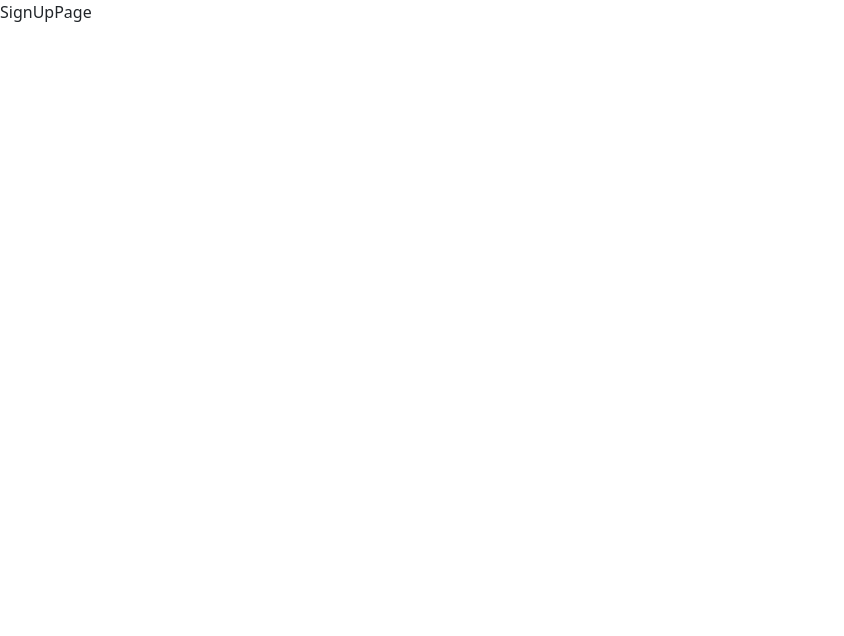
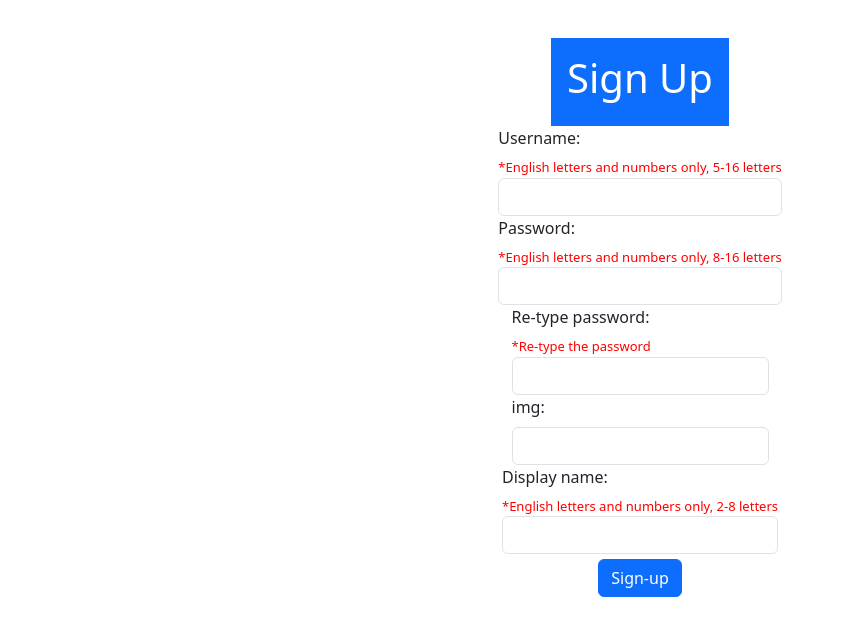
Before and after one commit to AsifMadar/Foobar-BIU-web, a React (Create React App) app: page /signup in a window 1280 px wide. Shown: the top 636 px of the page, without its empty margins (0-844 px from the left). Built offline with nearby package versions, Linux system fonts and the light colour scheme.

Commit message:
backup of styling

```diff
--- a/src/SignIn/SignInPage.js
+++ b/src/SignIn/SignInPage.js
@@ -2,6 +2,7 @@ import React, { useState } from 'react'
 import { useNavigate } from 'react-router-dom'
 import TextField from '../TextField/TextField.js'
 import 'bootstrap/dist/css/bootstrap.min.css'
+import AdvancedTextField from '../TextField/AdvancedTextField.js'
 
 function SignInPage() {
     const [username, setUsername] = useState('')
@@ -29,13 +30,15 @@ function SignInPage() {
                 height: '80vh',
             }}>
             <h2>Sign in</h2>
-            <TextField
+            <AdvancedTextField
                 label="Username"
                 onInputChange={inputValue => setUsername(inputValue)}
+                textFieldId={'loginUsername'}
             />
-            <TextField
+            <AdvancedTextField
                 label="Password"
                 onInputChange={inputValue => setPassword(inputValue)}
+                textFieldId={'loginPassword'}
             />
             <div style={{ margin: '5px 0' }}>
                 <button className="btn btn-primary" onClick={handleSignInClick}>
--- a/src/SignUpPage/SignUpPage.js
+++ b/src/SignUpPage/SignUpPage.js
@@ -1,4 +1,103 @@
+import React, { useState } from 'react'
+import { useNavigate } from 'react-router-dom'
+import 'bootstrap/dist/css/bootstrap.min.css'
+import AdvancedTextField from '../TextField/AdvancedTextField.js'
+
 function SignUpPage() {
-    return <div>SignUpPage</div>
+    const [username, setUsername] = useState('')
+    const [password, setPassword] = useState('')
+    const [rePassword, setRePassword] = useState('')
+    const [img, setImg] = useState('')
+    const [displayName, setDisplayName] = useState('')
+
+    const navigate = useNavigate()
+
+    const handleSignUpClick = () => {
+        // Use the navigate function to navigate to the "/signup" route
+        navigate('/signup')
+    }
+
+    const isUsernameValid = username => {
+        return checkLen(username, 5, 16) && isOnlyLettersAndNumbers(username)
+    }
+    const isPasswordValid = password => {
+        return checkLen(password, 8, 16) && isOnlyLettersAndNumbers(password)
+    }
+    const isRePasswordValid = rePassword => {
+        return rePassword === password
+    }
+    const isDisplayNameValid = displayName => {
+        return (
+            checkLen(displayName, 2, 8) && isOnlyLettersAndNumbers(displayName)
+        )
+    }
+    const checkLen = (item, min, max) => {
+        return item.length >= min && item.length <= max
+    }
+    const isOnlyLettersAndNumbers = item => {
+        return /^[a-zA-Z0-9]+$/.test(item)
+    }
+    return (
+        <div
+            style={{
+                display: 'flex',
+                flexDirection: 'column',
+                alignItems: 'center',
+                justifyContent: 'center',
+                height: '80vh',
+            }}>
+            <header className="bg-primary text-white p-3">
+                <h1>Sign Up</h1>
+            </header>
+            <AdvancedTextField
+                label="Username"
+                onInputChange={userNameValue => setUsername(userNameValue)}
+                textFieldId={'signUpUsername'}
+                funcValid={isUsernameValid}
+                inValidationErrorMessage={'Invalid Username'}
+                instruction={'English letters and numbers only, 5-16 letters'}
+                isMasked={false}
+            />
+            <AdvancedTextField
+                label="Password"
+                onInputChange={passwordValue => setPassword(passwordValue)}
+                textFieldId={'signUpPassword'}
+                funcValid={isPasswordValid}
+                inValidationErrorMessage={'Invalid Password'}
+                instruction={'English letters and numbers only, 8-16 letters'}
+                isMasked={true}
+            />
+            <AdvancedTextField
+                label="Re-type password"
+                onInputChange={reTypePassword => setRePassword(reTypePassword)}
+                textFieldId={'signUpReTypePassword'}
+                funcValid={isRePasswordValid}
+                inValidationErrorMessage={'Invalid Password'}
+                instruction={'Re-type the password'}
+                isMasked={true}
+            />
+            <AdvancedTextField
+                label="img"
+                onInputChange={imgValue => setImg(imgValue)}
+                textFieldId={'signUpImg'}
+            />
+            <AdvancedTextField
+                label="Display name"
+                onInputChange={displayNameValue =>
+                    setDisplayName(displayNameValue)
+                }
+                textFieldId={'signUpDisplayName'}
+                funcValid={isDisplayNameValid}
+                inValidationErrorMessage={'Invalid Display name'}
+                instruction={'English letters and numbers only, 2-8 letters'}
+            />
+            <div style={{ margin: '5px 0' }}>
+                <button className="btn btn-primary" onClick={handleSignUpClick}>
+                    Sign-up
+                </button>
+            </div>
+        </div>
+    )
 }
+
 export default SignUpPage
--- /dev/null
+++ b/src/TextField/AdvancedTextField.js
@@ -0,0 +1,82 @@
+import React, { useState } from 'react'
+import PropTypes from 'prop-types'
+
+function AdvancedTextField({
+    label, //The name of the textfield
+    onInputChange, //The argument which returns the text the user typed
+    textFieldId, // The textField id
+    funcValid, //a function to check if valid
+    valid, //The boolean to know if the text is valid
+    inValidationErrorMessage, //which message to show if invalid input
+    instruction, // instruction to the given textfield showed to user
+    isMasked, //a boolean which use asterisk if true
+}) {
+    const [inputValue, setInputValue] = useState('')
+
+    const handleInputChange = event => {
+        const newValue = event.target.value
+        setInputValue(newValue)
+
+        if (typeof onInputChange === 'function') {
+            onInputChange(newValue)
+        }
+
+        if (typeof funcValid === 'function') {
+            // if funcValid is provided, validate the input
+            const isValid = funcValid(newValue)
+            if (isValid) {
+                // if valid mark in green and set valid to true
+                setInputClass('is-valid')
+            } else {
+                // if invalid mark in red and set valid to false
+                setInputClass('is-invalid')
+            }
+        }
+    }
+
+    const setInputClass = className => {
+        //changing the color of the textField
+        const inputElement = document.getElementById(textFieldId)
+        inputElement.classList.remove('is-valid', 'is-invalid')
+        inputElement.classList.add(className)
+    }
+    const mask = isMasked ? 'password' : 'text'
+    return (
+        <div className="textFieldComp">
+            <label htmlFor="textField" className="form-label">
+                {label}:
+            </label>
+            {instruction && (
+                <div style={{ color: 'red', fontSize: 'small' }}>
+                    {'*' + instruction}
+                </div>
+            )}
+            <input
+                type={mask}
+                className="form-control"
+                id={textFieldId}
+                value={inputValue}
+                onChange={handleInputChange}
+            />
+            {!valid && (
+                //if input is invalid write the inValidationErrorMessage
+                <div className="invalid-feedback">
+                    {inValidationErrorMessage}
+                </div>
+            )}
+        </div>
+    )
+}
+
+AdvancedTextField.propTypes = {
+    label: PropTypes.string.isRequired,
+    onInputChange: PropTypes.func,
+    textFieldId: PropTypes.string,
+    funcValid: PropTypes.func,
+    valid: PropTypes.bool,
+    inValidationErrorMessage: PropTypes.string,
+    instruction: PropTypes.string,
+    isMasked: PropTypes.bool,
+}
+
+export default AdvancedTextField
```
Also changed, not shown: src/TextField/TextField.js (+6 -3 lines).
